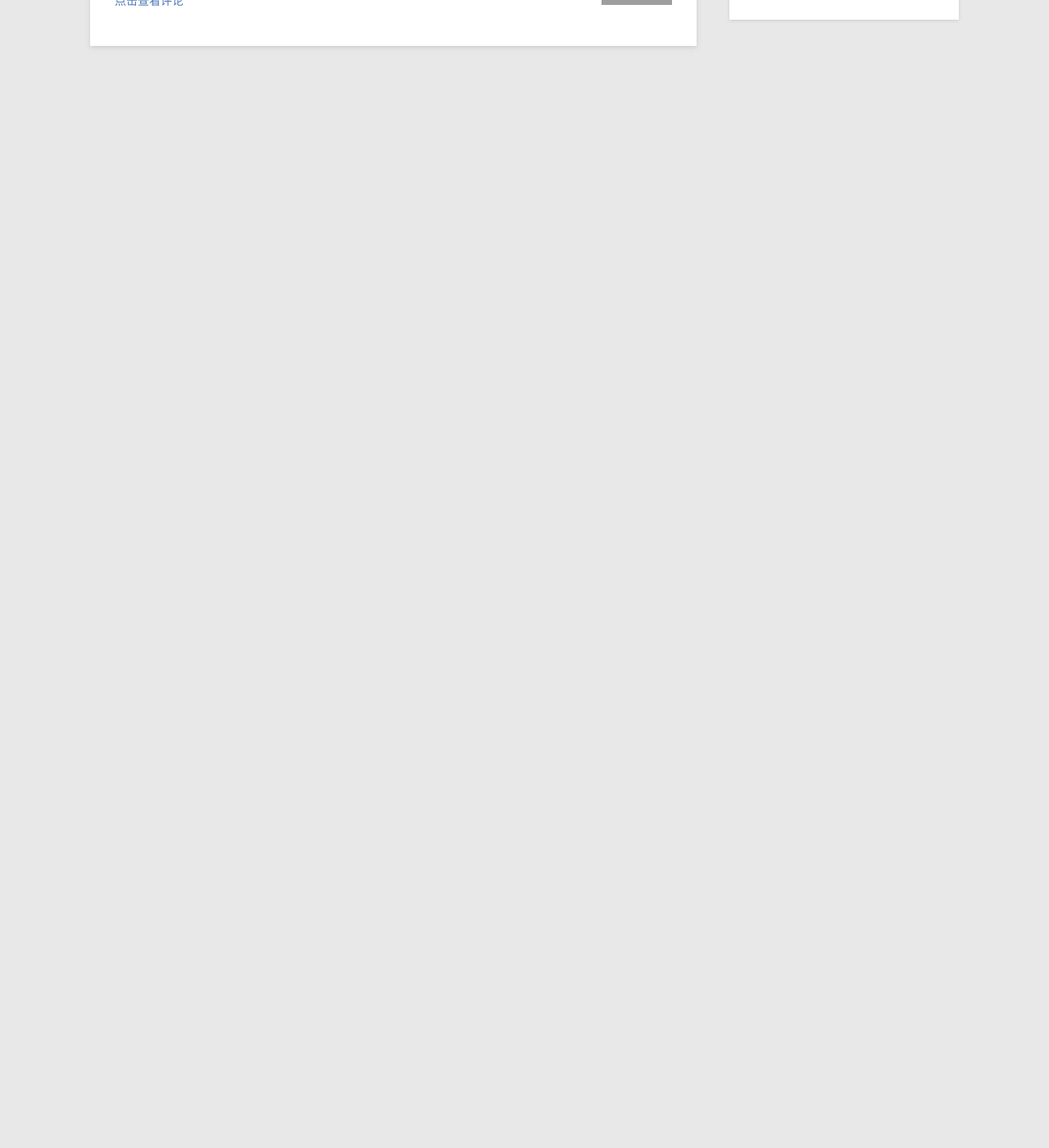
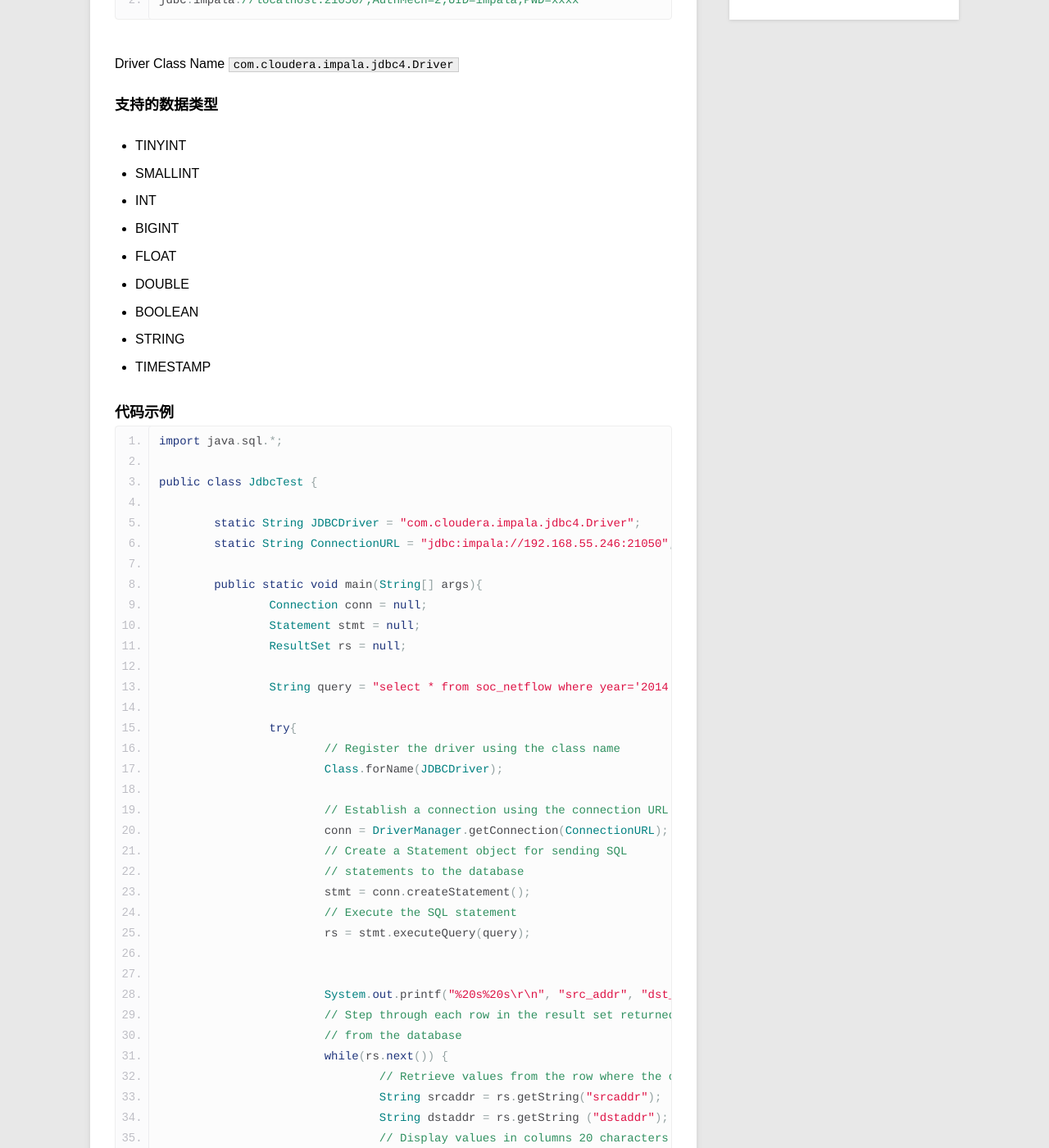
Before and after one commit to moreorless/moreorless.github.io, a Jekyll site: the page built from _posts/blog/2014-11-19-impala-jdbc.md, in a window 1280 px wide and 1400 px high, scrolled down 1226 px. Shown: the whole window at 82% size. Built offline with Jekyll 4.4.1, drawn with Linux system fonts in a browser that asks for light colours; Markdown is read by kramdown in place of the engine named in the settings; before the commit the page ends 1362 px from its top, so only the background shows below that; some of the changed text lies outside the part shown; grey boxes are pictures that could not be loaded.

Commit message:
更新impala jdbc

````diff
--- a/_posts/blog/2014-11-19-impala-jdbc.md
+++ b/_posts/blog/2014-11-19-impala-jdbc.md
@@ -24,22 +24,114 @@ category: blog
 	slf4j-logXjXX-X.X.X.jar
 
 
+这些jar包可以从[impala官网](http://www.cloudera.com/content/cloudera/en/downloads/connectors/impala/jdbc/impala-jdbc-v2-5-5.html)下载
+
 ### 建立jdbc连接
-不使用Kerberos认证的连接字符串
+不需要认证方式
 
 ```
-jdbc:hive2://host:port/;auth=noSasl
-jdbc:hive2://myhost.example.com:21050/;auth=noSasl
+jdbc:impala://host:port/;AuthMech=0
+jdbc:impala://myhost.example.com:21050;AuthMech=0
 ```
 
 使用kerberos认证的连接
 
 ```
-jdbc:hive2://host:port/;principal=principal_name
+jdbc:impala://localhost:21050/;AuthMech=1;KrbRealm=EXAMPLE.COM;KrbHostFQDN=impala.example.com;KrbServiceName=impala
 ```
 
-使用LDAP认证的连接
+使用用户名、密码认证的连接
 
 ```
-jdbc:hive2://host:port/db_name;user=ldap_userid;password=ldap_password
+jdbc:impala://localhost:21050/;AuthMech=2;UID=impala
+jdbc:impala://localhost:21050/;AuthMech=2;UID=impala;PWD=xxxx
 ```
+
+Driver Class Name <code>com.cloudera.impala.jdbc4.Driver</code>
+
+### 支持的数据类型
+* TINYINT
+* SMALLINT
+* INT
+* BIGINT
+* FLOAT
+* DOUBLE
+* BOOLEAN
+* STRING
+* TIMESTAMP
+
+### 代码示例
+
+```
+import java.sql.*;
+
+public class JdbcTest {
+
+	static String JDBCDriver = "com.cloudera.impala.jdbc4.Driver";
+	static String ConnectionURL = "jdbc:impala://192.168.55.246:21050";
+
+	public static void main(String[] args){
+		Connection conn = null;
+		Statement stmt = null;
+		ResultSet rs = null;
+
+		String query = "select * from soc_netflow where year='2014' and month='11' and day='18' limit 100";
+
+		try{
+			// Register the driver using the class name
+			Class.forName(JDBCDriver);
+
+			// Establish a connection using the connection URL
+			conn = DriverManager.getConnection(ConnectionURL);
+			// Create a Statement object for sending SQL
+			// statements to the database
+			stmt = conn.createStatement();
+			// Execute the SQL statement
+			rs = stmt.executeQuery(query);
+
+
+			System.out.printf("%20s%20s\r\n", "src_addr", "dst_addr");
+			// Step through each row in the result set returned
+			// from the database
+			while(rs.next()) {
+				// Retrieve values from the row where the cursor is currently positioned using column names
+				String srcaddr = rs.getString("srcaddr");
+				String dstaddr = rs.getString ("dstaddr");
+				// Display values in columns 20 characters wide in the Console View using the Formatter
+				System.out.printf("%20s%20s\r\n", srcaddr, dstaddr);
+			}
+		}catch (SQLException se) {
+			// Handle errors encountered during interaction
+			// with the data source
+			se.printStackTrace();
+		} catch (Exception e) {
+			// Handle other errors
+			e.printStackTrace();
+		} finally {
+			// Perform clean up
+			try {
+				if (rs != null) {
+					rs.close();
+				}
+			} catch (SQLException se1) {
+				// Log this
+			}
+			try {
+				if (stmt!=null) {
+					stmt.close();
+				}
+			} catch (SQLException se2) {
+				// Log this
+			}
+			try {
+				if (conn!=null) {
+					conn.close();
+				}
+			} catch (SQLException se3) {
+				// Log this
+				se3.printStackTrace();
+			} // End try
+		} // End try
+	}
+}
+```
````
